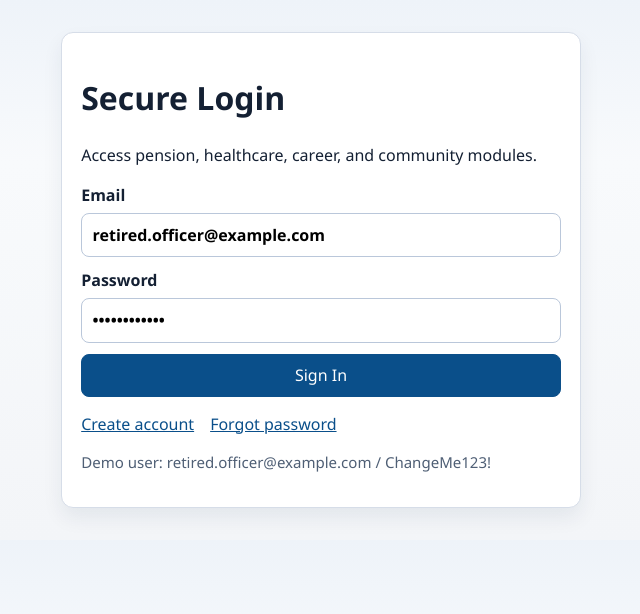
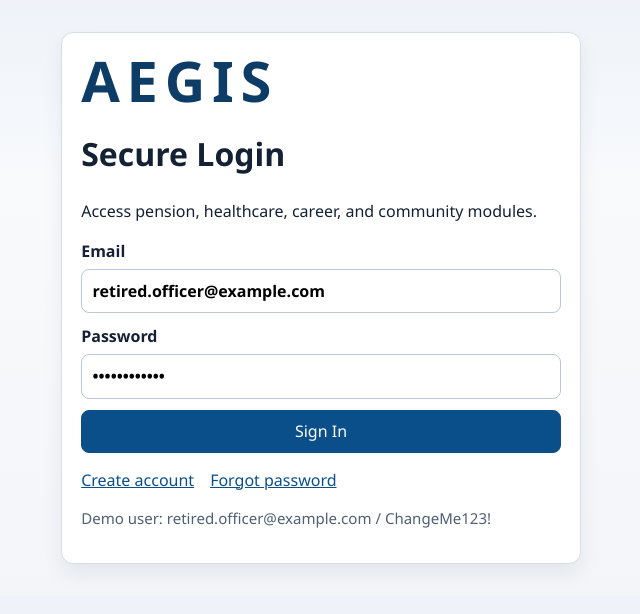
Before and after one commit to satvikg367-commits/Aegis, a React (Vite) app in the folder frontend/: page /login in a window 1280 px wide. Shown: the top 614 px of the page, without its empty margins (319-959 px from the left). Built offline with nearby package versions, Linux system fonts and the light colour scheme; no server answers.

Commit message:
Add AEGIS title above Secure Login

```diff
--- a/frontend/src/pages/LoginPage.jsx
+++ b/frontend/src/pages/LoginPage.jsx
@@ -40,6 +40,7 @@ export default function LoginPage() {
 
   return (
     <div className="auth-card">
+      <div className="auth-brand">AEGIS</div>
       <h1>Secure Login</h1>
       <p>Access pension, healthcare, career, and community modules.</p>
       {error && <div className="alert error">{error}</div>}
--- a/frontend/src/styles/app.css
+++ b/frontend/src/styles/app.css
@@ -258,6 +258,16 @@ th {
   box-shadow: 0 10px 20px rgba(10, 40, 70, 0.07);
 }
 
+.auth-brand {
+  margin: 0 0 0.25rem;
+  font-size: clamp(2.2rem, 6.5vw, 3.5rem);
+  line-height: 1;
+  font-weight: 800;
+  letter-spacing: 0.12em;
+  text-transform: uppercase;
+  color: #0d3d67;
+}
+
 .auth-links {
   margin-top: 0.9rem;
   display: flex;
@@ -323,6 +333,10 @@ th {
   border-color: #8c8c8c;
 }
 
+.high-contrast .auth-brand {
+  color: #6fb9ff;
+}
+
 .high-contrast input,
 .high-contrast textarea,
 .high-contrast select {
```
